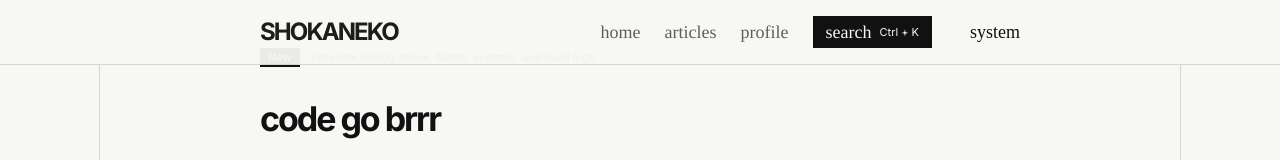
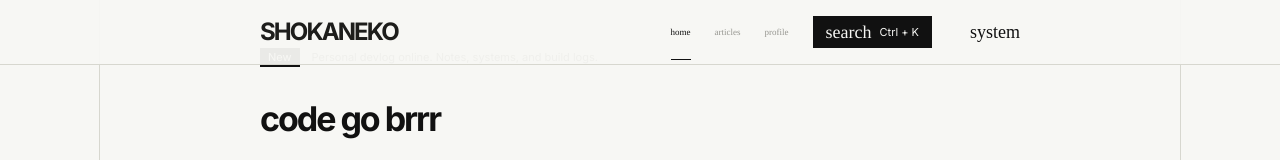
Before and after one commit to NikkeTryHard/personal_blog, a Next.js app: page / in a window 1280 px wide. Shown: the top 160 px of the page. Built offline with nearby package versions, Linux system fonts and the light colour scheme.

Commit message:
feat: add active nav underline

```diff
--- a/app/chrome.tsx
+++ b/app/chrome.tsx
@@ -1,11 +1,8 @@
 import Link from 'next/link';
 import { ThemeToggle } from './theme-toggle';
+import { FooterNav, PrimaryNav } from './nav';
 
-const navItems = [
-  ['home', '/'],
-  ['articles', '/article'],
-  ['profile', '/profile'],
-] as const;
+
 
 export function Header() {
   return (
@@ -16,13 +13,7 @@ export function Header() {
             SHOKANEKO
           </Link>
           <div className="flex min-w-[500px] items-center justify-end gap-6">
-            <nav className="hidden items-center gap-6 md:flex" aria-label="Primary navigation">
-              {navItems.map(([item, href]) => (
-                <Link className="material-symbols-outlined text-[9px] font-thin text-on-surface-variant opacity-70 hover:text-primary hover:opacity-100" href={href} key={item}>
-                  {item}
-                </Link>
-              ))}
-            </nav>
+            <PrimaryNav />
             <a className="op-button inline-flex items-center gap-2" href="#search" data-search-trigger aria-label="Search Ctrl K"><span className="material-symbols-outlined text-[14px] text-on-primary">search</span><span className="hidden font-ui-label text-ui-label md:inline">Ctrl + K</span></a>
             <div className="theme-toggle-slot"><ThemeToggle /></div>
           </div>
@@ -37,9 +28,7 @@ export function Footer() {
     <footer className="mt-auto">
       <div className="page-shell border-t border-outline-variant py-8">
         <div className="middle-column">
-          <nav className="flex justify-center gap-6" aria-label="Footer navigation">
-            {navItems.map(([item, href]) => <Link className="font-ui-label text-ui-label text-on-surface-variant hover:text-primary" href={href} key={item}>{item}</Link>)}
-          </nav>
+          <FooterNav />
         </div>
       </div>
     </footer>
--- a/app/globals.css
+++ b/app/globals.css
@@ -191,6 +191,31 @@ button, input { font: inherit; }
   justify-content: flex-end;
 }
 
+
+.nav-link {
+  position: relative;
+  font-family: 'Material Symbols Outlined';
+  font-size: 9px;
+  font-weight: 100;
+  color: var(--on-surface-variant);
+  opacity: 0.7;
+}
+
+.nav-link:hover,
+.nav-link-active {
+  color: var(--primary);
+  opacity: 1;
+}
+
+.nav-link-active::after {
+  content: '';
+  position: absolute;
+  left: 0;
+  right: 0;
+  bottom: -21px;
+  height: 1px;
+  background: var(--primary);
+}
 .op-link { color: var(--on-surface-variant); }
 .op-link:hover { color: var(--primary); }
 
--- /dev/null
+++ b/app/nav.tsx
@@ -0,0 +1,40 @@
+'use client';
+
+import Link from 'next/link';
+import { usePathname } from 'next/navigation';
+
+const navItems = [
+  ['home', '/'],
+  ['articles', '/article'],
+  ['profile', '/profile'],
+] as const;
+
+function isActive(pathname: string, href: string) {
+  if (href === '/') return pathname === '/';
+  return pathname === href || pathname.startsWith(`${href}/`);
+}
+
+export function PrimaryNav() {
+  const pathname = usePathname();
+
+  return (
+    <nav className="hidden items-center gap-6 md:flex" aria-label="Primary navigation">
+      {navItems.map(([item, href]) => {
+        const active = isActive(pathname, href);
+        return (
+          <Link className={`nav-link ${active ? 'nav-link-active' : ''}`} href={href} key={item} aria-current={active ? 'page' : undefined}>
+            {item}
+          </Link>
+        );
+      })}
+    </nav>
+  );
+}
+
+export function FooterNav() {
+  return (
+    <nav className="flex justify-center gap-6" aria-label="Footer navigation">
+      {navItems.map(([item, href]) => <Link className="font-ui-label text-ui-label text-on-surface-variant hover:text-primary" href={href} key={item}>{item}</Link>)}
+    </nav>
+  );
+}
```
